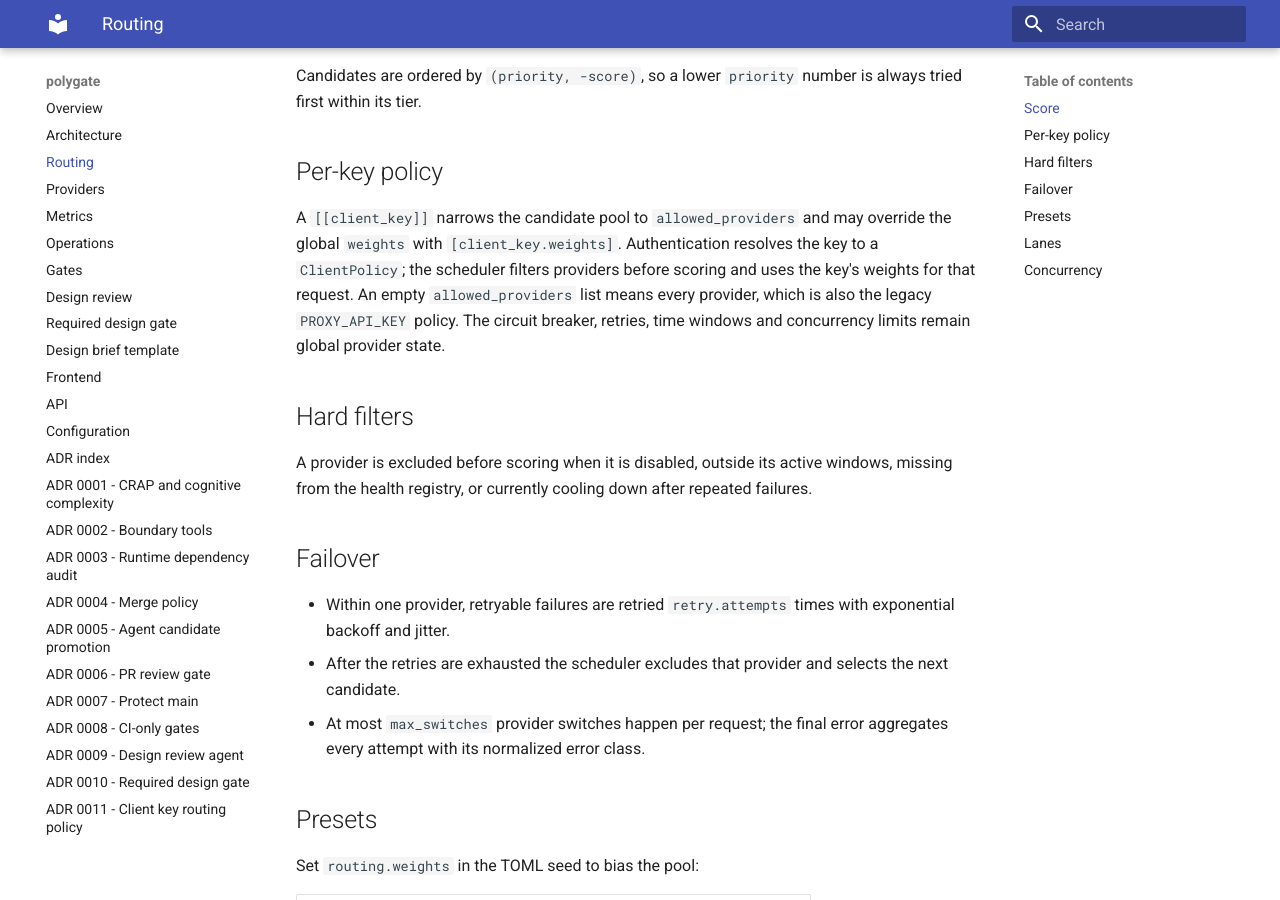
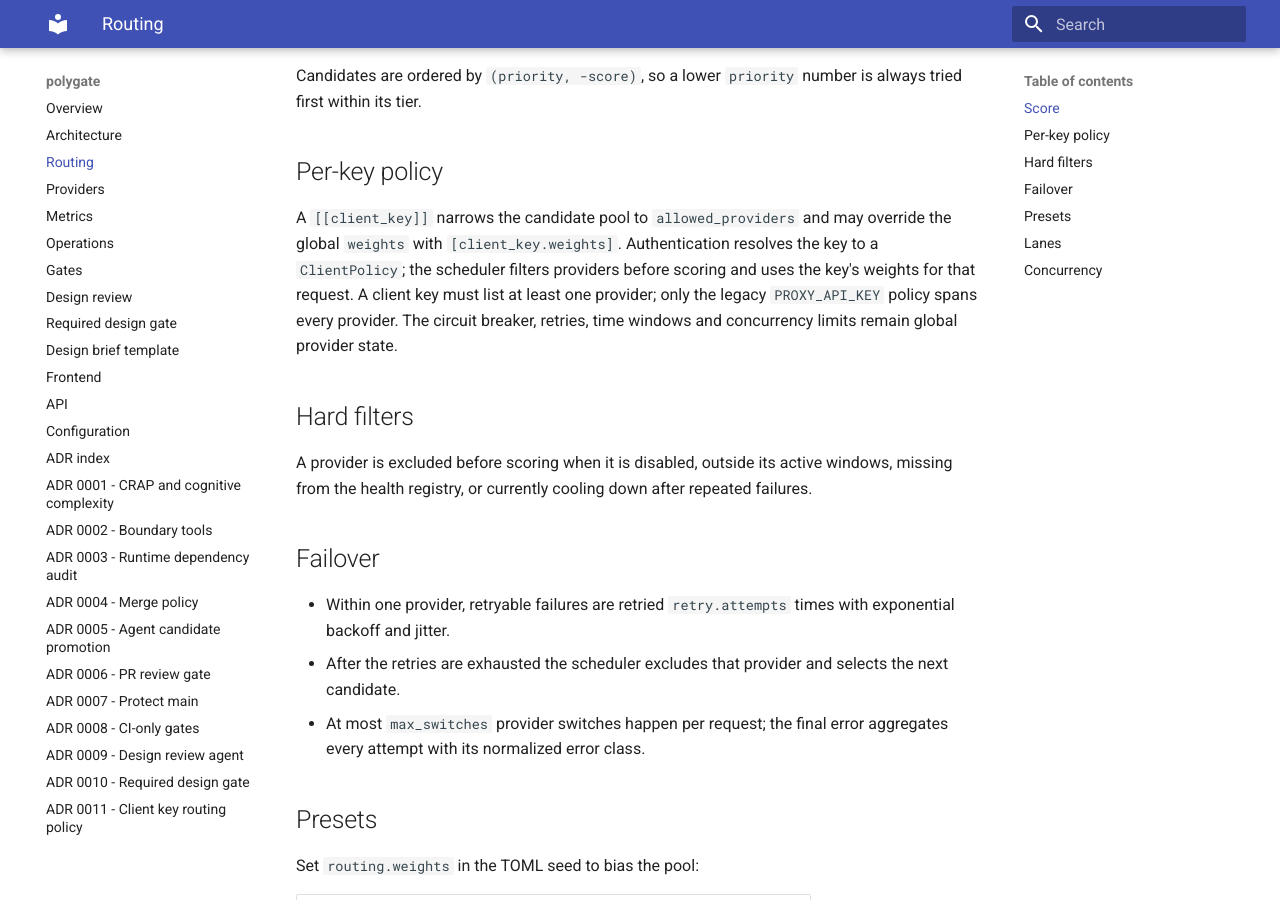
Before and after one commit to Zephyr236/polygate, an MkDocs documentation site: the page built from docs/routing.md, in a window 1280 px wide and 900 px high, scrolled down 490 px. Built offline with MkDocs 1.6.1 and Material for MkDocs 9.7.7, drawn with Linux system fonts in a browser that asks for light colours.

Commit message:
fix: require a non-empty client provider allowlist
A client key must list at least one provider; only the legacy proxy key spans
every provider.

```diff
--- a/docs/routing.md
+++ b/docs/routing.md
@@ -22,8 +22,8 @@ Candidates are ordered by `(priority, -score)`, so a lower `priority` number is
 
 A `[[client_key]]` narrows the candidate pool to `allowed_providers` and may override the global
 `weights` with `[client_key.weights]`. Authentication resolves the key to a `ClientPolicy`; the
-scheduler filters providers before scoring and uses the key's weights for that request. An empty
-`allowed_providers` list means every provider, which is also the legacy `PROXY_API_KEY` policy.
+scheduler filters providers before scoring and uses the key's weights for that request. A client
+key must list at least one provider; only the legacy `PROXY_API_KEY` policy spans every provider.
 The circuit breaker, retries, time windows and concurrency limits remain global provider state.
 
 ## Hard filters
```
Also changed, not shown: AGENTS.md (+1 -4 lines), docs/adr/0011-client-key-routing-policy.md (+2 -1 lines), docs/config-reference.md (+1 -1 lines), 3 other files.
